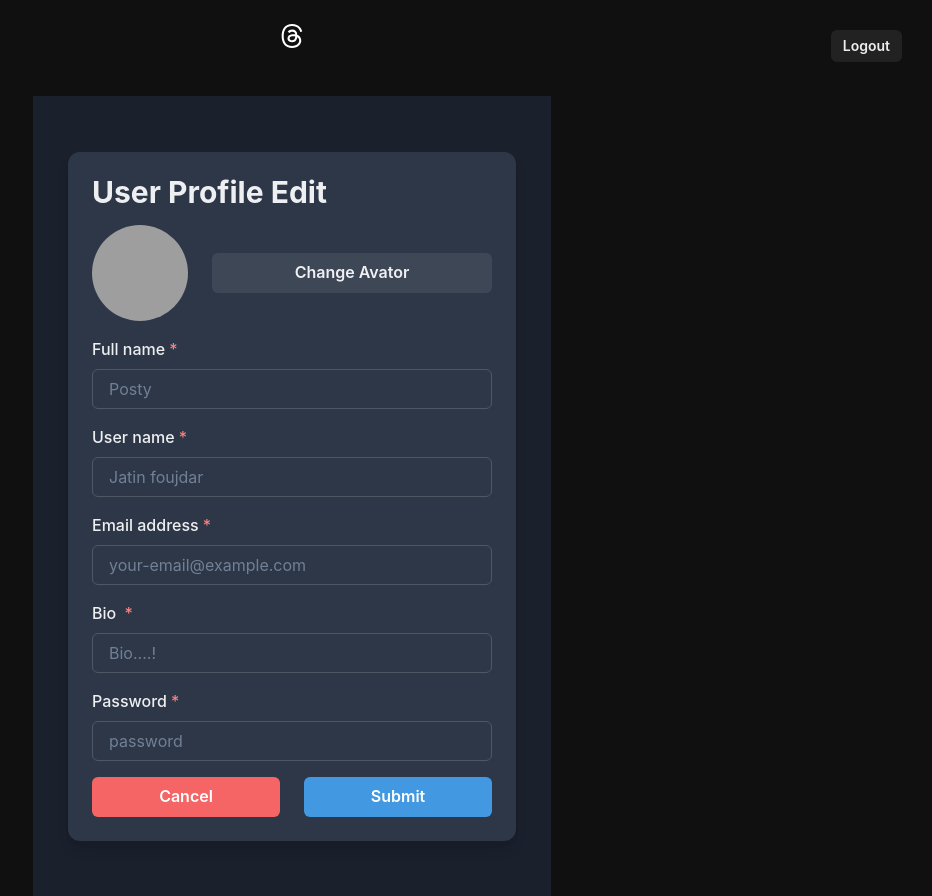
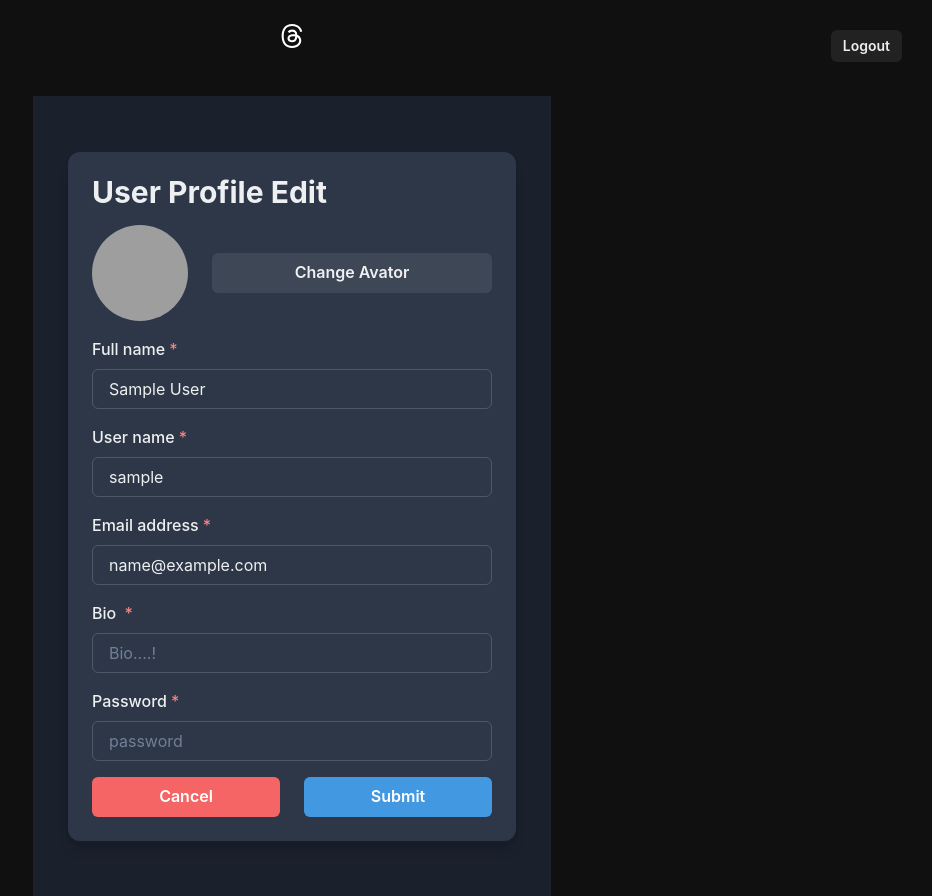
Before and after one commit to jatinfoujdar/Social-App-Clone, a React app in the folder client/: page /update in a window 1280 px wide. Shown: the whole page, without its empty margins (348-1280 px from the left). Built offline with nearby package versions, Linux system fonts and the light colour scheme; sample sign-in values are in the browser's storage; grey boxes are pictures that could not be loaded; the HTML template or start-up script is replaced by a standard one.

Commit message:
login bug fixed commit

```diff
--- a/client/src/Pages/UpdateProfilePage.jsx
+++ b/client/src/Pages/UpdateProfilePage.jsx
@@ -15,16 +15,16 @@ import { useRecoilState } from 'recoil'
 import { userAtom } from '../atoms/userAtom'
 
 
- function UpdateProfilePage() {
+ const UpdateProfilePage =() =>{
     const [user , setUser] = useRecoilState(userAtom)
     const [input, setInput] = useState({
-        name: "",
-        username: "",
-        email: "",
-        bio : "",
+        name: user.name,
+        username: user.username,
+        email: user.email,
+        bio : user.bio,
         password: ""
     })
-    // console.log(user,"user");
+    console.log(user,"user");
       return (
         <Flex
           minH={'100vh'}
@@ -55,47 +55,67 @@ import { userAtom } from '../atoms/userAtom'
                 </Center>
               </Stack>
             </FormControl>
+
             <FormControl  isRequired>
               <FormLabel>Full name</FormLabel>
               <Input
                 placeholder="Posty"
-                _placeholder={{ color: 'gray.500' }}
-                type="text"
-              />
-            </FormControl>
-            <FormControl  isRequired>
-              <FormLabel>User name</FormLabel>
-              <Input
-                placeholder="Jatin foujdar"
-                _placeholder={{ color: 'gray.500' }}
-                type="text"
-              />
-            </FormControl>
-            <FormControl  isRequired>
-              <FormLabel>Email address</FormLabel>
-              <Input
-                placeholder="your-email@example.com"
-                _placeholder={{ color: 'gray.500' }}
-                type="email"
-              />
-            </FormControl>
-            <FormControl  isRequired>
-              <FormLabel>Bio </FormLabel>
-              <Input
-                placeholder="Bio....!"
+                value={input.name}
+                onChange={(e)=> setInput((input)=>({...input,name: e.target.value}))}
                 _placeholder={{ color: 'gray.500' }}
                 type="text"
               />
             </FormControl>
 
+
+            <FormControl  isRequired>
+              <FormLabel>User name</FormLabel>
+              <Input
+                placeholder="Jatin foujdar"
+                value={input.username}
+                onChange={(e)=> setInput((input)=>({...input,username: e.target.value}))}
+                _placeholder={{ color: 'gray.500' }}
+                type="text"
+              />
+            </FormControl>
+
+
+            <FormControl  isRequired>
+              <FormLabel>Email address</FormLabel>
+              <Input
+                placeholder="your-email@example.com"
+                value={input.email}
+                  onChange={(e)=> setInput((input)=>({...input,email: e.target.value}))}
+                _placeholder={{ color: 'gray.500' }}
+                type="email"
+              />
+            </FormControl>
+
+
+            <FormControl  isRequired>
+              <FormLabel>Bio </FormLabel>
+              <Input
+                placeholder="Bio....!"
+                value={input.bio}
+                  onChange={(e)=> setInput((input)=>({...input,bio: e.target.value}))}
+                _placeholder={{ color: 'gray.500' }}
+                type="text"
+              />
+            </FormControl>
+
+
             <FormControl  isRequired>
               <FormLabel>Password</FormLabel>
               <Input
                 placeholder="password"
+                value={input.password}
+                onChange={(e)=> setInput((input)=>({...input,password: e.target.value}))}
                 _placeholder={{ color: 'gray.500' }}
                 type="password"
               />
             </FormControl>
+
+
             <Stack spacing={6} direction={['column', 'row']}>
               <Button
                 bg={'red.400'}
--- a/client/src/component/Login.jsx
+++ b/client/src/component/Login.jsx
@@ -22,33 +22,31 @@ export default function Login() {
   const setAuthScreen = useSetRecoilState(authScreenAtom)
   const setUser = useSetRecoilState(userAtom)
   const [input, setInput] = useState({
-    name: "",
     username: "",
-    email: "",
     password: "",
   })
   const showToast = useShowToast();
-  const handleLogin = async()=>{
+  const handleLogin = async () => {
     try {
-      const res = await fetch("/api/users/login",{
-        	method: "POST",
-				headers: {
-					"Content-Type": "application/json",
-				},
-				body: JSON.stringify(input),
-      })
+      const res = await fetch("/api/users/login", {
+        method: "POST",
+        headers: {
+          "Content-Type": "application/json",
+        },
+        body: JSON.stringify(input),
+      });
       const data = await res.json();
-      // console.log(data);
-      if(data.error){
-        showToast("Error",error,"error");
+      if (data.error) {
+        showToast("Error", data.error, "error");
         return;
       }
-      localStorage.setItem("user-data",JSON.stringify(data));
-      setUser(data)
+      localStorage.setItem("user-data", JSON.stringify(data));
+      setUser(data);
     } catch (error) {
-      showToast("Error",error,"error")
+      showToast("Error", error.message, "error");
     }
-  }
+  };
+
   return (
     <Flex
       minH={'100vh'}
@@ -68,13 +66,13 @@ export default function Login() {
           boxShadow={'lg'}
           p={8}>
           <Stack spacing={4}>
-            <FormControl id="email">
+            <FormControl isRequired>
               <FormLabel>User Name</FormLabel>
                   <Input type="text" value={input.username}
                   onChange={(e)=> setInput((input)=>({...input,username: e.target.value}))}
                 />
             </FormControl>
-            <FormControl id="password">
+            <FormControl isRequired>
               <FormLabel>Password</FormLabel>
               <Input type="password" value={input.password}
                   onChange={(e)=> setInput((input)=>({...input,password: e.target.value}))}
```
Also changed, not shown: client/src/atoms/authAtoms.js (renamed from client/src/atoms/authAtoms.jsx), 1 other file (tests, documents, lock files or other folders).
